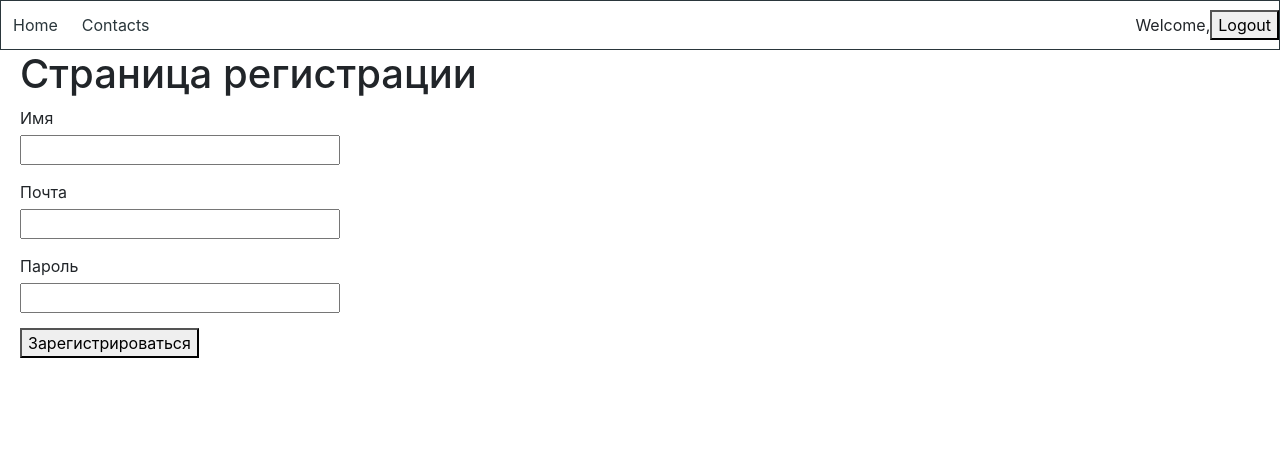
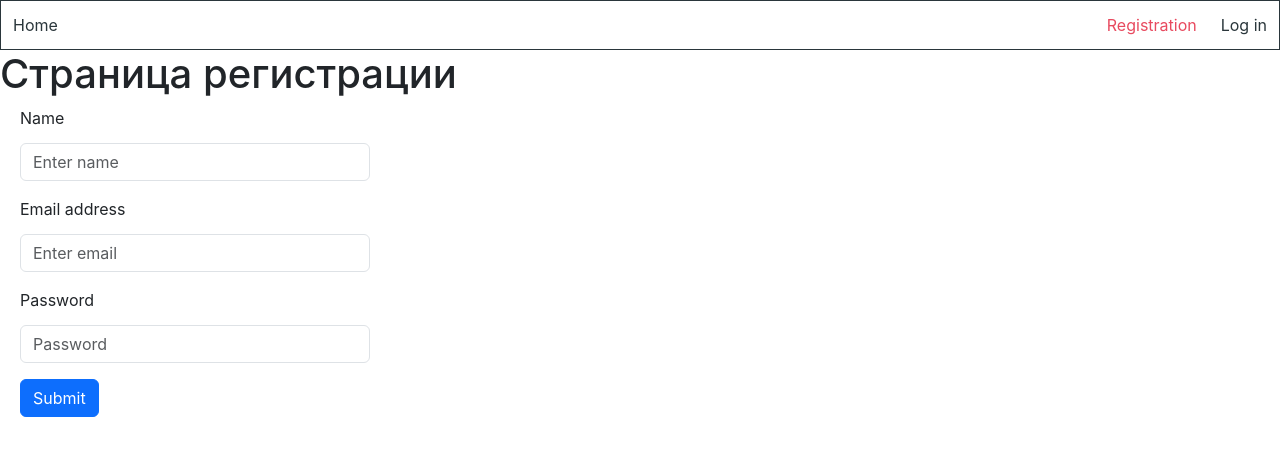
Before and after one commit to VinokurovAleksandr/react-hw-08-phonebook, a React (Create React App) app: page /register in a window 1280 px wide. Shown: the top 456 px of the page. Built offline with nearby package versions, Linux system fonts and the light colour scheme.

Commit message:
some fix

```diff
--- a/src/components/App.jsx
+++ b/src/components/App.jsx
@@ -2,18 +2,21 @@ import React, { useEffect } from "react";
 import { lazy, Suspense } from 'react';
 import { Routes, Route, } from "react-router-dom";
 import 'bootstrap/dist/css/bootstrap.min.css';
+import { refreshCurrentUser } from './redux/auth/auth-operation';
+import { useDispatch, useSelector } from "react-redux";
 
 import style from './style.module.css';
-
+import { authSelectors } from './redux/auth';
+import GrowExample from './Loader/Loader';
 // import HomeView from "./Views/HomeView";
 // import LoginView from "./Views/LoginViews/LoginView";
 // import { Layout } from './Layout/Layout';
 // import Container from '../components/Container/Container';
 // import { RegisterView } from './Views/RegisterViews/RegisterView';
 // import { ContactsView } from './Views/ContactsView/ContactsView';
-import { useDispatch } from "react-redux";
 
-import {refreshCurrentUser} from './redux/auth/auth-operation';
+
+
 
 const Layout = lazy(() => import('./Layout/Layout'));
 const RegisterView = lazy(() => import('./Views/RegisterViews/RegisterView'));
@@ -27,15 +30,16 @@ const PublicRoute = lazy(() => import('./AuthBar/PublicRoute'));
 
 export default function App() {
   const dispatch = useDispatch();
+  const isRefreshingUser = useSelector(authSelectors.getRefreshCurrentUser);
 
   useEffect(() => {
     dispatch(refreshCurrentUser())
   }, [dispatch]);
 
-  return (
-    <>
-
-      <Suspense fallback={<p>... Loading </p>}>
+  return isRefreshingUser ? (
+    <GrowExample />
+  ) : (
+              <Suspense fallback={<GrowExample/>}>
       <Routes>
 
           <Route path="/" element={<Layout/>}>
@@ -47,9 +51,16 @@ export default function App() {
                 <PublicRoute
                   redirectTo="/contacts"
 
-                  component={<LoginView />}/> }/>
+                  component={<LoginView />} />} />
 
-              <Route path="/register" element={<RegisterView />} />
+            <Route
+              path="register"
+              element={
+                <PublicRoute
+                  redirectTo="/contacts"
+                  component={<RegisterView />} />} />
+
+            {/* <Route path="/register" element={<RegisterView />} /> */}
              {/* <Route path="/contacts" element={<ContactsView />} />  */}
             <Route
               path="/contacts"
@@ -63,9 +74,5 @@ export default function App() {
           </Route>
            </Routes>
              </Suspense>
-
-     </>
-
-
     )
   };
--- a/src/components/AuthBar/Navigation/Navigation.js
+++ b/src/components/AuthBar/Navigation/Navigation.js
@@ -1,24 +1,27 @@
 import React from 'react';
 // import { NavLink } from 'react-router-dom';
-import {NavContainer, LinkElem} from './Navigation.styled'
+import { NavContainer, LinkElem } from './Navigation.styled';
+import {authSelectors} from '../../redux/auth/'
+import { useSelector } from 'react-redux';
 
 
 
-export const Navigation = () => (
-  <NavContainer>
+
+export const Navigation = () => {
+const isLoggedIn =useSelector(authSelectors.getIsLoggedIn)
+
+  return (
+     <NavContainer>
     <LinkElem to="/"
       // exact
     >
       Home
     </LinkElem>
 
-    <LinkElem
+      {isLoggedIn &&   <LinkElem
       to="/contacts"
-      // exact
-    //   style={styles.link}
-    //   activeStyle={styles.activeLink}
-    >
-      Contacts
-    </LinkElem>
+    >Contacts
+    </LinkElem>}
+
   </NavContainer>
-);
+)};
--- /dev/null
+++ b/src/components/Loader/Loader.jsx
@@ -0,0 +1,15 @@
+import Spinner from 'react-bootstrap/Spinner';
+import { SpinnerContainer } from './Loader.styled';
+
+function GrowExample() {
+    return (
+        <>
+            <SpinnerContainer>
+                 <Spinner animation="grow" size="sm" />
+                <Spinner animation="grow" size="xl" />
+            </SpinnerContainer>
+        </>
+    )
+};
+
+export default GrowExample;
--- /dev/null
+++ b/src/components/Loader/Loader.styled.js
@@ -0,0 +1,7 @@
+import styled from 'styled-components';
+
+export const SpinnerContainer = styled.div`
+    display:flex;
+  justify-content: center;
+  align-items: center;
+`;
--- a/src/components/Views/RegisterViews/RegisterView.js
+++ b/src/components/Views/RegisterViews/RegisterView.js
@@ -1,5 +1,8 @@
-import React, {useState  } from 'react';
-import { connect, useDispatch } from 'react-redux';
+import React, { useState } from 'react';
+import Button from 'react-bootstrap/Button';
+import Form from 'react-bootstrap/Form';
+
+import { useDispatch } from 'react-redux';
 import {
   RegisterContainer,
   RegisterForm,
@@ -10,7 +13,10 @@ import {
 } from './RegisterViews.styled';
 
 // import { authOperations } from '../redux/auth';
-import {register} from '../../redux/auth/auth-operation'
+import {register} from '../../redux/auth/auth-operation';
+
+
+
 
 
  const RegisterView = () => {
@@ -46,9 +52,54 @@ import {register} from '../../redux/auth/auth-operation'
 
 
 
-  return (
+   return (
+     <>
+      <RegisterTitle>Страница регистрации</RegisterTitle>
     <RegisterContainer>
-      <RegisterTitle>Страница регистрации</RegisterTitle>
+
+
+      <Form
+        onSubmit={handleSubmit}
+        autoComplete="off">
+      <Form.Group className="mb-3" controlId="formBasicText">
+        <Form.Label>Name</Form.Label>
+          <Form.Control
+            type="text"
+            placeholder="Enter name"
+            name="name"
+            value={name}
+            onChange={handleChange}
+            />
+      </Form.Group>
+
+      <Form.Group className="mb-3" controlId="formBasicEmail">
+        <Form.Label>Email address</Form.Label>
+          <Form.Control
+            type="email"
+            placeholder="Enter email"
+            name="email"
+            value={email}
+            onChange={handleChange}
+            />
+      </Form.Group>
+
+      <Form.Group className="mb-3" controlId="formBasicPassword">
+        <Form.Label>Password</Form.Label>
+          <Form.Control
+            type="password"
+            placeholder="Password"
+            name="password"
+            value={password}
+            onChange={handleChange}
+            />
+      </Form.Group>
+      <Button variant="primary" type="submit">
+        Submit
+      </Button>
+    </Form>
+
+      {/* ------------------------------------------------- */}
+      {/* <RegisterTitle>Страница регистрации</RegisterTitle>
 
       <RegisterForm
           onSubmit={handleSubmit}
@@ -86,8 +137,10 @@ import {register} from '../../redux/auth/auth-operation'
         </Registerlabel>
 
         <RegisterBtn type="submit">Зарегистрироваться</RegisterBtn>
-      </RegisterForm>
+      </RegisterForm> */}
     </RegisterContainer>
+     </>
+
   );
 
 };
--- a/src/components/Views/RegisterViews/RegisterViews.styled.jsx
+++ b/src/components/Views/RegisterViews/RegisterViews.styled.jsx
@@ -2,6 +2,7 @@ import styled from 'styled-components';
 
 export const RegisterContainer = styled.div`
     margin-left: 20px;
+    width: 350px
 `;
 
 export const RegisterForm = styled.form`
--- a/src/components/redux/auth/auth-operation.js
+++ b/src/components/redux/auth/auth-operation.js
@@ -69,8 +69,8 @@ export const refreshCurrentUser = createAsyncThunk('auth/refresh',
         const persistedToken = state.auth.token;
 
         if (persistedToken === null) {
-            return state;
-            // return thunkAPI.rejectWithValue();
+            // return state;
+            return thunkAPI.rejectWithValue();
         }
 
         token.set(persistedToken);
--- a/src/components/redux/auth/auth-slice.js
+++ b/src/components/redux/auth/auth-slice.js
@@ -32,30 +32,54 @@ const authOperationRegisterFulfielled = (state, action) => {
     state.token = action.payload.token;
     state.isLoggedIn = true;
 };
-const authOperationLoginFulfielled = (state, action) => {
-    state.user = action.payload.user;
-    state.token = action.payload.token;
-    state.isLoggedIn = true;
-};
-const authOperationLogOutFulfielled = (state, _) => {
-    state.user = { name: null, email: null,};
-    state.token = null;
-    state.isLoggedIn = false;
-};
-const authOperationRefreshUserFulfielled = (state, action) => {
-    state.user = action.payload;
-    state.isLoggedIn = true;
-};
+// const authOperationLoginFulfielled = (state, action) => {
+//     state.user = action.payload.user;
+//     state.token = action.payload.token;
+//     state.isLoggedIn = true;
+// };
+// const authOperationLogOutFulfielled = (state, _) => {
+//     state.user = { name: null, email: null,};
+//     state.token = null;
+//     state.isLoggedIn = false;
+// };
+// const authOperationRefreshUserFulfielled = (state, action) => {
+//     state.user = action.payload;
+//     state.isLoggedIn = true;
+//     state.isRefreshing = false;
+// };
 
 const authSlice = createSlice({
     name: 'auth',
     initialState,
     extraReducers: builder => {
-         builder
-            .addCase(register.fulfilled, authOperationRegisterFulfielled)
-            .addCase(login.fulfilled, authOperationLoginFulfielled)
-            .addCase(logOut.fulfilled, authOperationLogOutFulfielled)
-            .addCase(refreshCurrentUser.fulfilled, authOperationRefreshUserFulfielled)
+        builder
+            .addCase(register.fulfilled, (state, action) => {
+                state.user = action.payload.user;
+                state.token = action.payload.token;
+                state.isLoggedIn = true;
+            })
+            .addCase(login.fulfilled, (state, action) => {
+                state.user = action.payload.user;
+                state.token = action.payload.token;
+                state.isLoggedIn = true;
+            })
+            .addCase(logOut.fulfilled, (state, _) => {
+                state.user = { name: null, email: null,};
+                state.token = null;
+                state.isLoggedIn = false;
+            })
+
+            .addCase(refreshCurrentUser.fulfilled, (state, action) => {
+                state.user = action.payload;
+                state.isLoggedIn = true;
+                state.isRefreshing = false;
+            })
+            .addCase(refreshCurrentUser.pending, (state, action) => {
+                state.isRefreshing = true
+            })
+            .addCase(refreshCurrentUser.rejected, (state) => {
+                state.isRefreshing = false
+            })
 
     },
 });
```
